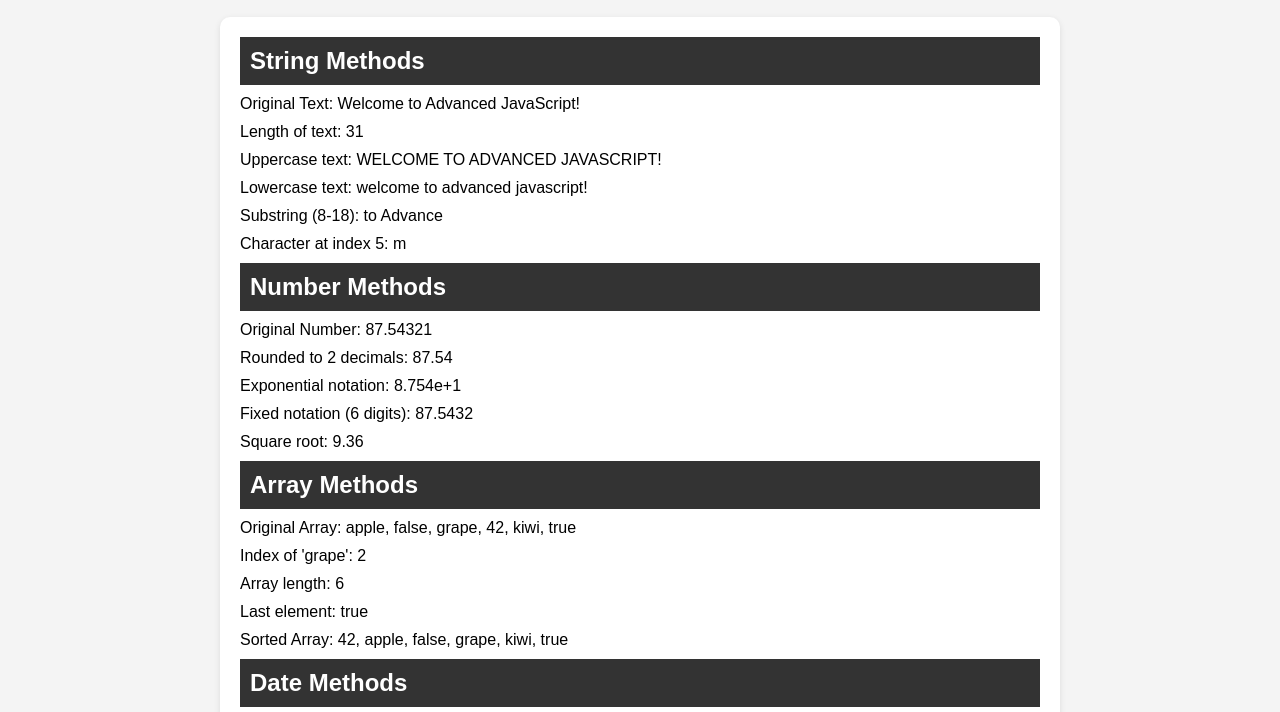
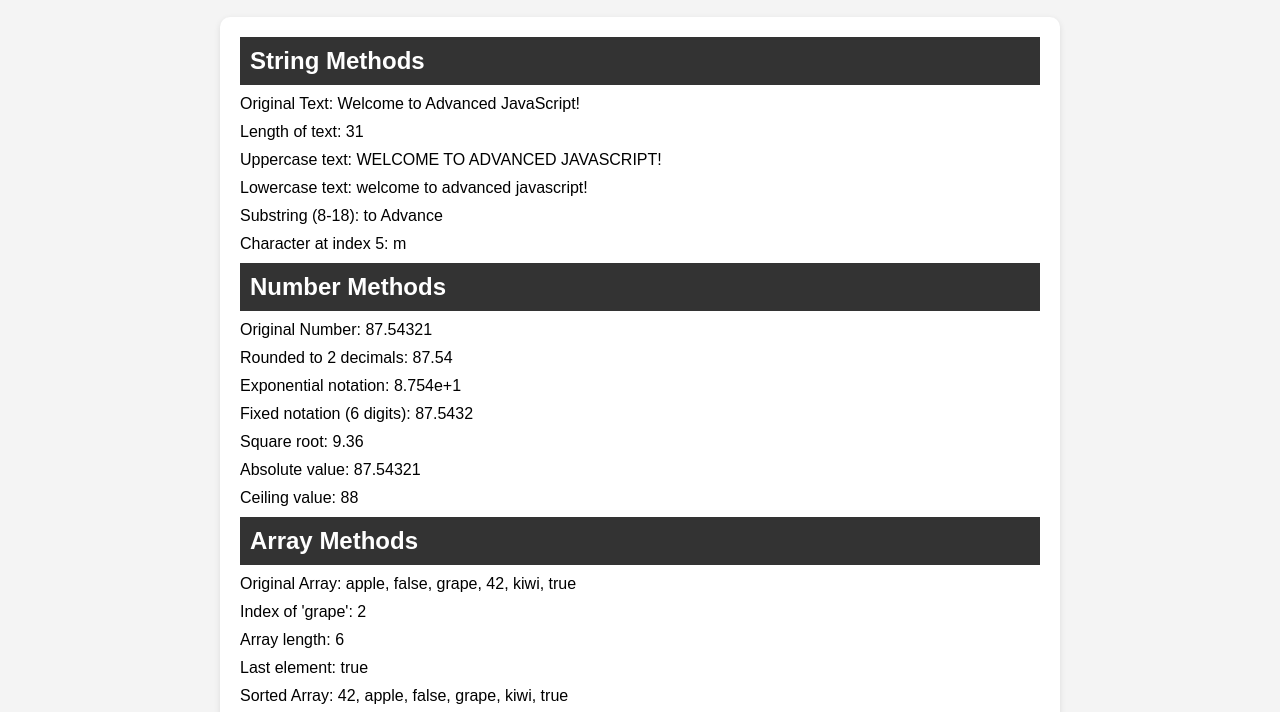
Before and after one commit to TanvirRahmanTaiyeb/Javascript-practise, a plain HTML site: page index.html in a window 1280 px wide. Shown: the part 80-792 px from the top of the page. Drawn offline with Linux system fonts and the light colour scheme.

Commit message:
final change

```diff
--- a/index.html
+++ b/index.html
@@ -1,9 +1,9 @@
 <!DOCTYPE html>
 <html>
-
 <head>
     <title>Advanced JavaScript Concepts</title>
     <style>
+        /* Styling for the page */
         body {
             font-family: Arial, sans-serif;
             margin: 0;
@@ -12,6 +12,7 @@
         }
 
         h1 {
+            /* Styling for the heading */
             text-align: center;
             padding: 20px;
             background-color: #333;
@@ -20,6 +21,7 @@
         }
 
         #output {
+            /* Styling for the output container */
             max-width: 800px;
             margin: 20px auto;
             padding: 20px;
@@ -29,6 +31,7 @@
         }
 
         h2 {
+            /* Styling for subheadings */
             background-color: #333;
             color: white;
             padding: 10px;
@@ -36,11 +39,11 @@
         }
 
         p {
+            /* Styling for paragraphs */
             margin: 10px 0;
         }
     </style>
 </head>
-
 <body>
     <h1>Advanced JavaScript Concepts</h1>
 
@@ -72,6 +75,8 @@
         outputDiv.innerHTML += "<p>Exponential notation: " + number.toExponential(3) + "</p>";
         outputDiv.innerHTML += "<p>Fixed notation (6 digits): " + number.toPrecision(6) + "</p>";
         outputDiv.innerHTML += "<p>Square root: " + Math.sqrt(number).toFixed(2) + "</p>";
+        outputDiv.innerHTML += "<p>Absolute value: " + Math.abs(number) + "</p>"; // Adding Math.abs
+        outputDiv.innerHTML += "<p>Ceiling value: " + Math.ceil(number) + "</p>"; // Adding Math.ceil
 
         // JavaScript Array Methods
         const mixedArray = ["apple", false, "grape", 42, "kiwi", true];
@@ -94,6 +99,7 @@
         outputDiv.innerHTML += "<p>Month: " + (currentDate.getMonth() + 1) + "</p>";
         outputDiv.innerHTML += "<p>Day of the week: " + getDayName(currentDate.getDay()) + "</p>";
         outputDiv.innerHTML += "<p>Formatted Date: " + currentDate.toDateString() + "</p>";
+        outputDiv.innerHTML += "<p>Time: " + currentTime(currentDate) + "</p>"; // Adding currentTime method
 
         // JavaScript Function Methods
         function greet(name) {
@@ -115,7 +121,11 @@
         function multiply(a, b) {
             return a * b;
         }
+
+        // Custom function to get current time
+        function currentTime(date) {
+            return date.getHours() + ":" + date.getMinutes() + ":" + date.getSeconds();
+        }
     </script>
 </body>
-
 </html>
```
